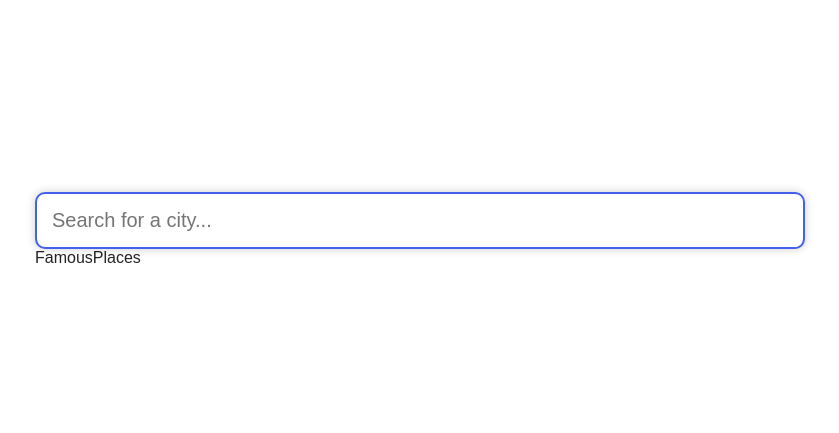
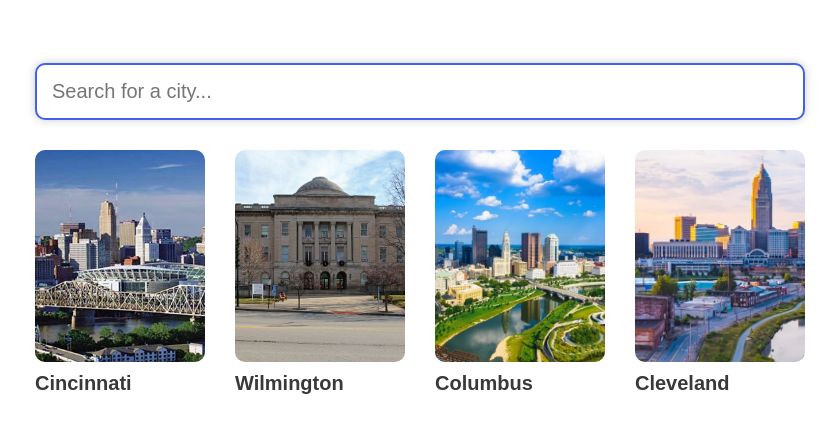
Before and after one commit to gus1919/nextWeatherApp, a Next.js app in the folder nextweatherapp/: page / in a window 1280 px wide. Shown: the part 171-604 px from the top of the page, without its empty margins (220-1059 px from the left). Built offline with nearby package versions, Linux system fonts and the light colour scheme.

Commit message:
added for hardcoded locations in ohio

```diff
--- a/nextweatherapp/components/FamousPlaces.js
+++ b/nextweatherapp/components/FamousPlaces.js
@@ -1,5 +1,59 @@
 import React from "react";
+import Image from "next/image";
+import Link from "next/link";
+
+//import specific images
+import CincinnatiImage from "../public/images/Cincinnati_OH.jpg";
+import WilmingtonImage from "../public/images/Wilmington_OH.jpg";
+import ColumbusImage from "../public/images/Columbus_OH.jpg";
+import ClevelandImage from "../public/images/Cleveland_OH.jpg";
+
+const places = [
+  {
+    name: "Cincinnati",
+    image: CincinnatiImage,
+    url: "/location/cincinnati-4508722",
+  },
+  {
+    name: "Wilmington",
+    image: WilmingtonImage,
+    url: "/location/wilmington-4528463",
+  },
+  {
+    name: "Columbus",
+    image: ColumbusImage,
+    url: "/location/columbus-4509177",
+  },
+  {
+    name: "Cleveland",
+    image: ClevelandImage,
+    url: "/location/cleveland-5150529",
+  },
+];
 
 export default function FamousPlaces() {
-  return <div>FamousPlaces</div>;
+  return (
+    <div className="places">
+      <div className="places__row">
+        {places.length > 0 &&
+          places.map((place, index) => (
+            <div className="places__box" key={index}>
+              <Link href={place.url}>
+                <a>
+                  <div className="places__image-wrapper">
+                    <Image
+                      src={place.image}
+                      alt={`${place.name}`}
+                      layout="fill"
+                      objectFit="cover"
+                    />
+                  </div>
+                  <span>{place.name}</span>
+                </a>
+              </Link>
+            </div>
+          ))}
+      </div>
+    </div>
+  );
 }
```
